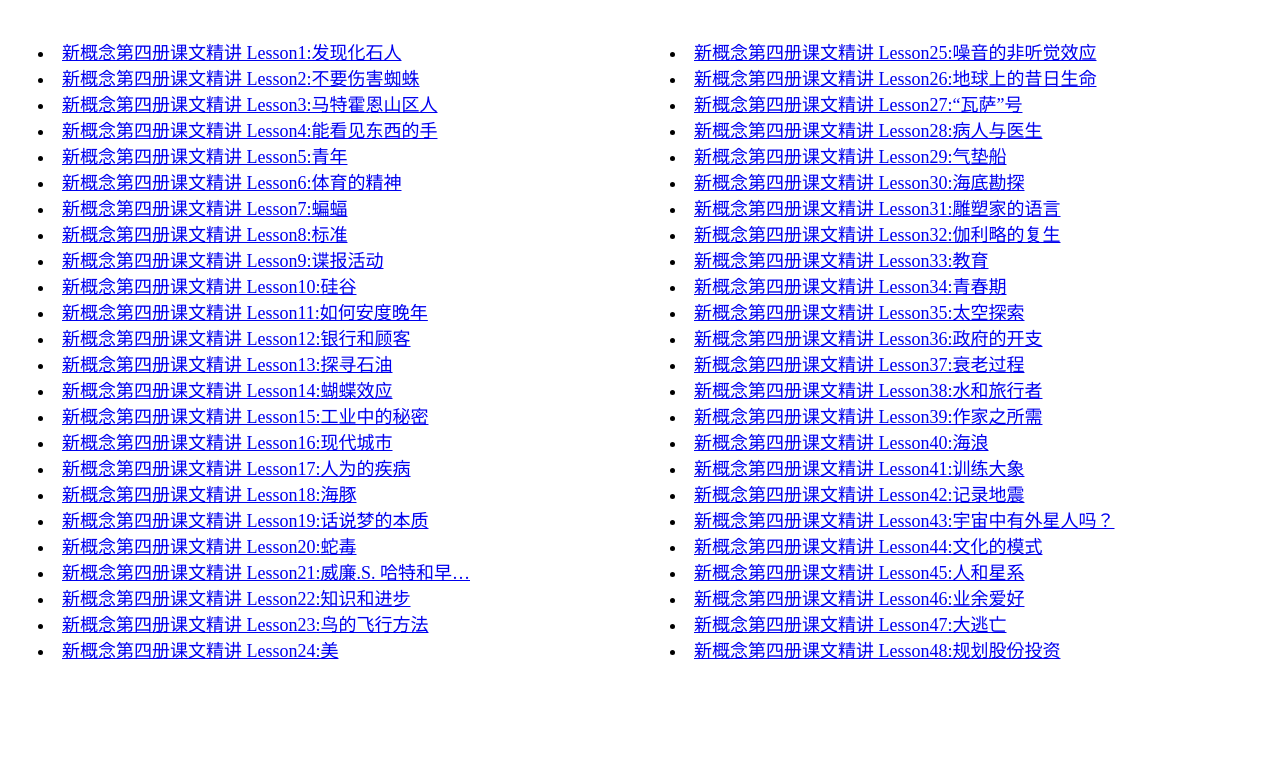
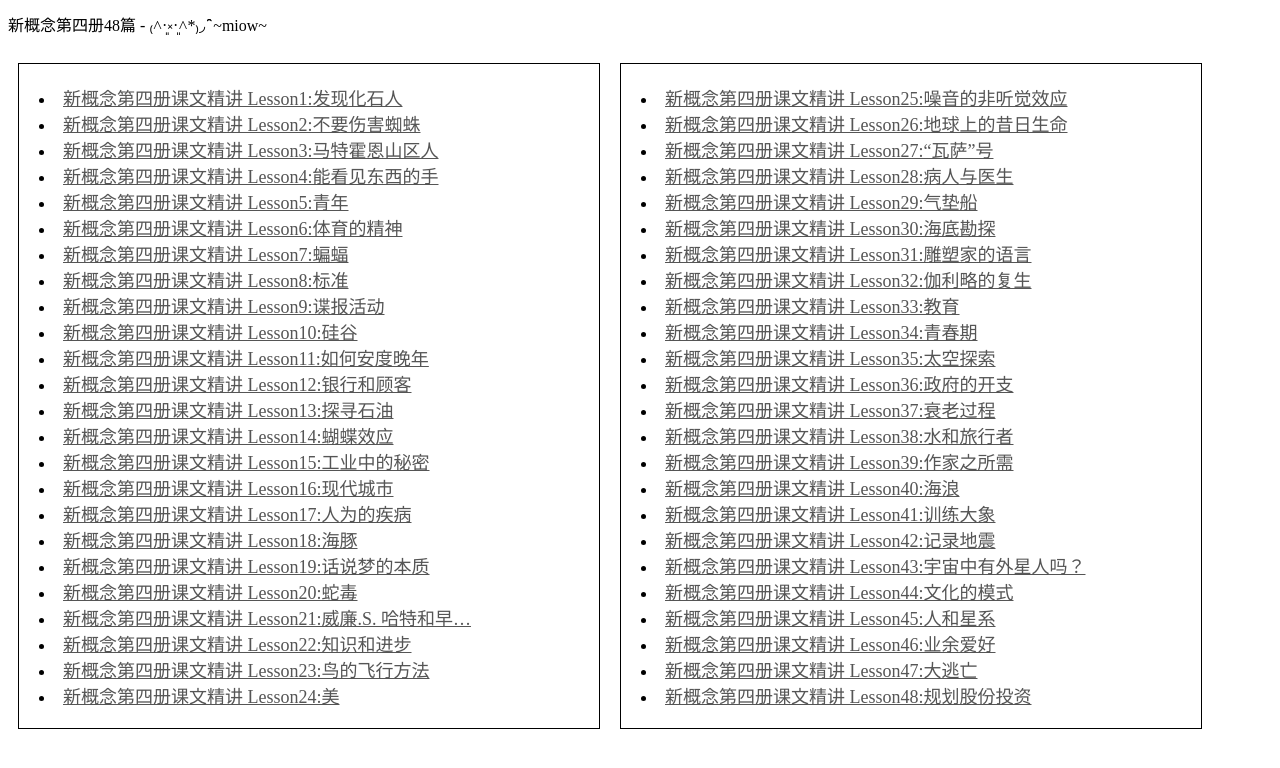
Before and after one commit to ntop001/notes.box, a plain HTML site: page index.html in a window 1280 px wide. Drawn offline with Linux system fonts and the light colour scheme.

Commit message:
add some styles

```diff
--- a/index.html
+++ b/index.html
@@ -3,18 +3,34 @@
 	<style>
 		.flex-container {
   			display: flex;
+  			width: 100%;
 		}
 
 		.flex-container > div {
-  			width: 60%;
   			margin: 10px;
   			padding: 20px;
   			font-size: 18px;
 		}
+
+		.row {
+			width: 60%;
+			border: 1px solid black;
+		}
+
+		a {
+			color: #555;
+		}
+		a: visited {
+			color: #551A8B;
+		}
 </style>
 </head>
-<body class="flex-container">
+<body>
 <div>
+	新概念第四册48篇 - ₍˄·͈༝·͈˄*₎◞ ̑̑  ~miow~
+</div>
+<div class="flex-container">
+<div class="row">
 	<li>
 		<a href="https://www.tingclass.net/show-8552-244164-1.html"> 新概念第四册课文精讲 Lesson1:发现化石人</a>
 	</li>
@@ -88,7 +104,7 @@
 		<a href="https://www.tingclass.net/show-8552-244693-1.html"> 新概念第四册课文精讲 Lesson24:美</a>
 	</li>
 </div>
-<div>
+<div class="row">
 	<li>
 		<a href="https://www.tingclass.net/show-8552-244694-1.html"> 新概念第四册课文精讲 Lesson25:噪音的非听觉效应</a>
 	</li>
@@ -162,5 +178,6 @@
 		<a href="https://www.tingclass.net/show-8552-244945-1.html"> 新概念第四册课文精讲 Lesson48:规划股份投资</a>
 	</li>
 </div>
+<div>
 </body>
 </html>
```
